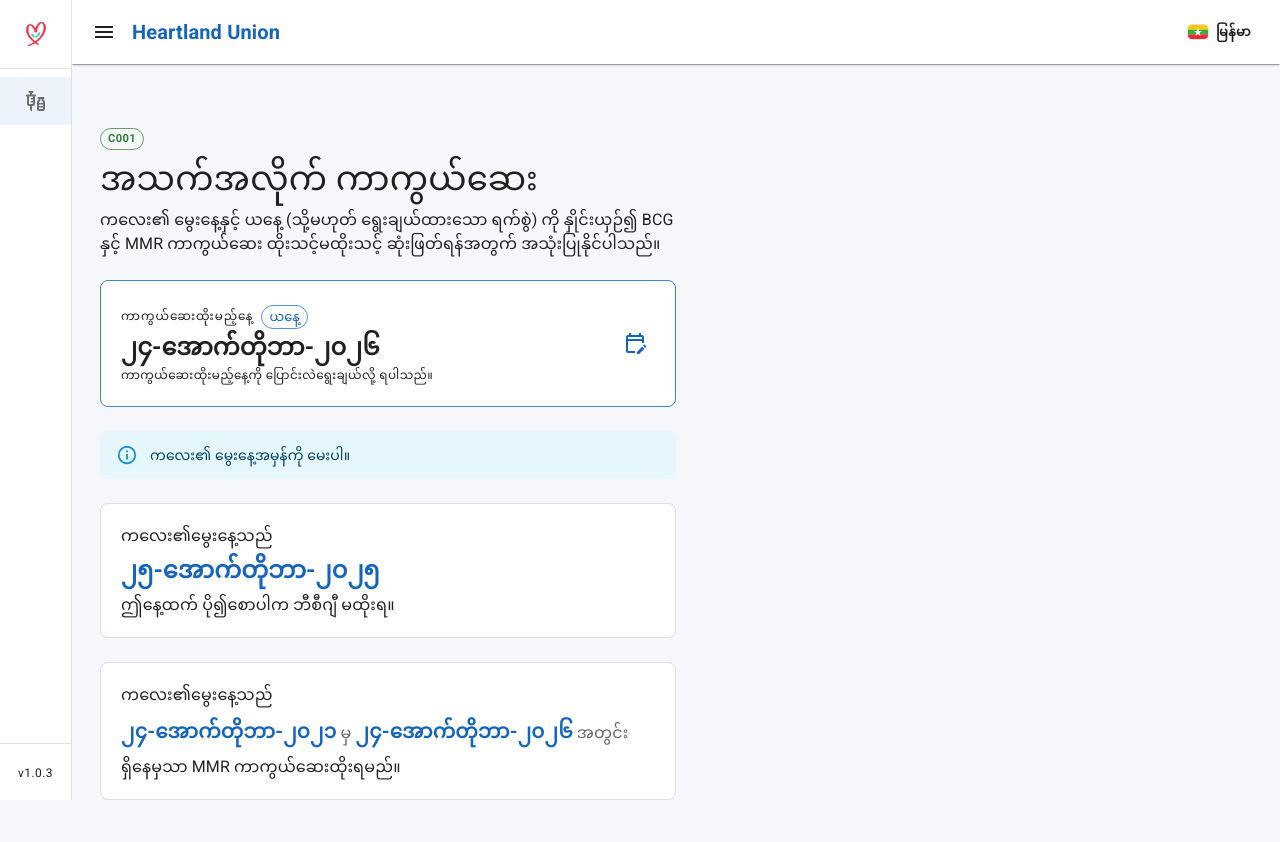
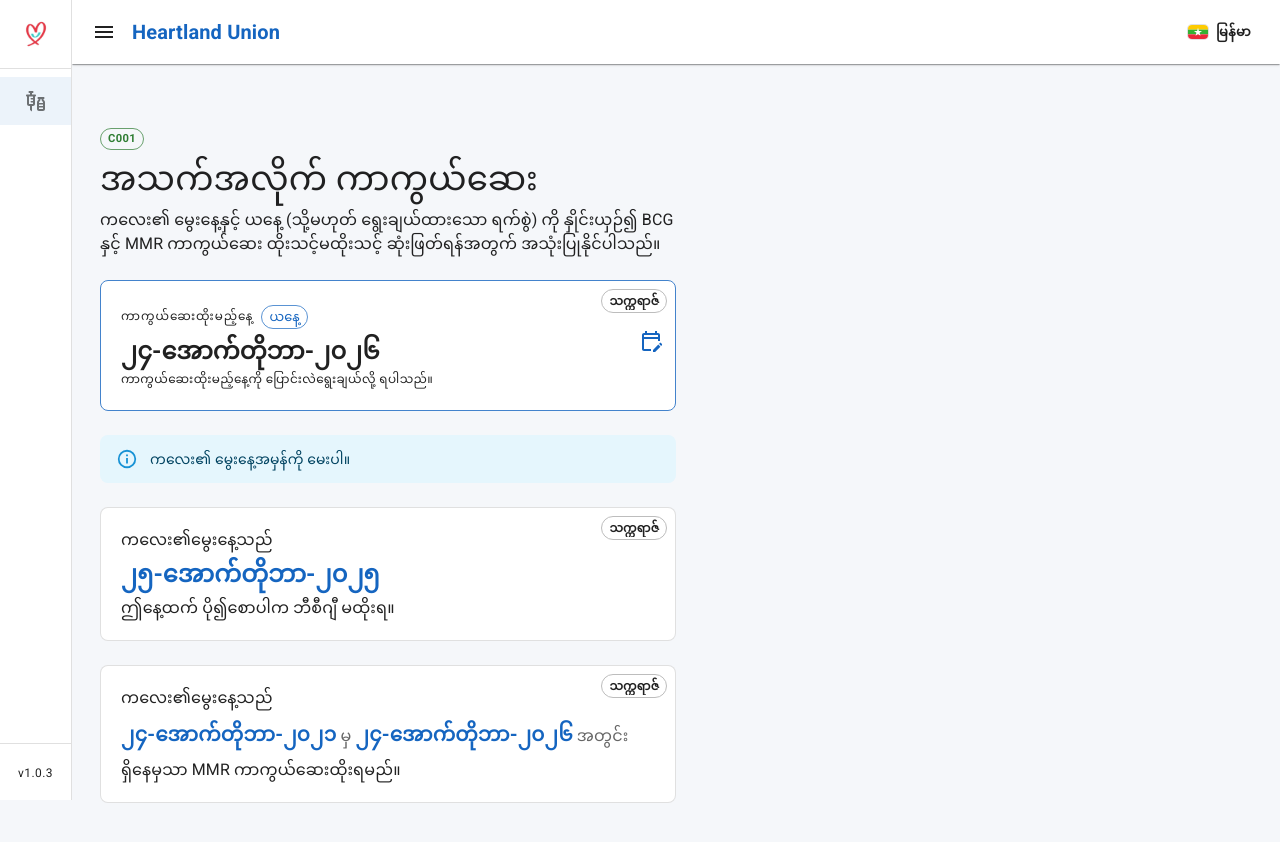
Before and after one commit to khutayant/hlu, a React (Vite) app: page / in a window 1280 px wide. Shown: the top 842 px of the page. Built offline with nearby package versions, Linux system fonts and the light colour scheme.

Commit message:
Add Myanmar calendar date dialogs via mycal on vaccination cards.
Co-authored-by: Cursor <cursoragent@cursor.com>

```diff
--- a/package.json
+++ b/package.json
@@ -25,6 +25,7 @@
     "@mui/x-date-pickers": "^9.16.0",
     "@tailwindcss/vite": "^4.3.3",
     "dayjs": "^1.11.23",
+    "mycal": "^2.2.0",
     "react": "^19.3.1",
     "react-dom": "^19.3.1",
     "react-router-dom": "^7.18.4",
--- a/src/pages/home/age-for-vaccination/age-for-vaccination.tsx
+++ b/src/pages/home/age-for-vaccination/age-for-vaccination.tsx
@@ -15,9 +15,11 @@ import { DateCalendar } from '@mui/x-date-pickers/DateCalendar';
 import { LocalizationProvider } from '@mui/x-date-pickers/LocalizationProvider';
 import dayjs, { type Dayjs } from 'dayjs';
 import { useMemo, useState, type MouseEvent } from 'react';
+import { useDialog } from '../../../providers/dialog.provider';
 import { useI18n } from '../../../providers/i18n.provider';
 import {
   formatDdMmmYyyy,
+  formatMyanmarCalendarDate,
   parseIsoDate,
   toDayjs,
   toIsoDate,
@@ -27,6 +29,7 @@ const PAGE_CODE = 'C001';
 
 function AgeForVaccinationPage() {
   const { t, locale } = useI18n();
+  const { openDialog } = useDialog();
   const [asOfIso, setAsOfIso] = useState(() => toIsoDate(dayjs()));
   const [asOfPickerAnchor, setAsOfPickerAnchor] = useState<HTMLElement | null>(
     null,
@@ -66,6 +69,84 @@ function AgeForVaccinationPage() {
     closeAsOfPicker();
   };
 
+  const openSelectedMyanmarDate = () => {
+    openDialog({
+      title: t('ageForVaccination.myanmarEraTitle'),
+      content: (
+        <Typography variant='h6' sx={{ fontWeight: 700 }}>
+          {formatMyanmarCalendarDate(selectedDate)}
+        </Typography>
+      ),
+      width: 360,
+    });
+  };
+
+  const openMinus12MyanmarDate = () => {
+    openDialog({
+      title: t('ageForVaccination.myanmarEraTitle'),
+      content: (
+        <Typography variant='h6' sx={{ fontWeight: 700 }}>
+          {formatMyanmarCalendarDate(minus12Date)}
+        </Typography>
+      ),
+      width: 360,
+    });
+  };
+
+  const myanmarDateChipSx = {
+    height: 'auto',
+    py: 0.75,
+    maxWidth: '100%',
+    '& .MuiChip-label': {
+      display: 'block',
+      whiteSpace: 'normal',
+      fontWeight: 700,
+      lineHeight: 1.4,
+      fontSize: '0.95rem',
+    },
+  } as const;
+
+  const openMmrMyanmarDate = () => {
+    openDialog({
+      title: t('ageForVaccination.myanmarEraTitle'),
+      content: (
+        <Stack spacing={1.25}>
+          <Stack
+            direction='row'
+            spacing={1}
+            sx={{ alignItems: 'center', flexWrap: 'wrap' }}
+          >
+            <Chip
+              label={formatMyanmarCalendarDate(minus60Date)}
+              color='primary'
+              variant='outlined'
+              sx={myanmarDateChipSx}
+            />
+            <Typography component='span' sx={{ fontWeight: 600 }}>
+              မှ
+            </Typography>
+          </Stack>
+          <Stack
+            direction='row'
+            spacing={1}
+            sx={{ alignItems: 'center', flexWrap: 'wrap' }}
+          >
+            <Chip
+              label={formatMyanmarCalendarDate(selectedDate)}
+              color='primary'
+              variant='outlined'
+              sx={myanmarDateChipSx}
+            />
+            <Typography component='span' sx={{ fontWeight: 600 }}>
+              အတွင်း
+            </Typography>
+          </Stack>
+        </Stack>
+      ),
+      width: 420,
+    });
+  };
+
   return (
     <Stack spacing={3} className='w-full max-w-xl'>
       {/* Header */}
@@ -99,59 +180,28 @@ function AgeForVaccinationPage() {
         variant='outlined'
         sx={{
           p: 2.5,
+          position: 'relative',
           borderColor: 'primary.light',
           bgcolor: 'background.paper',
         }}
       >
-        <Stack direction='row' spacing={1.5} sx={{ alignItems: 'center' }}>
-          {/* Beautify Icon */}
-          {/* <Box
+        <Chip
+          label='သက္ကရာဇ်'
+          size='small'
+          variant='outlined'
+          clickable
+          onClick={openSelectedMyanmarDate}
+          aria-label={t('ageForVaccination.showMyanmarDate')}
           sx={{
-              width: 56,
-              height: 56,
-              display: 'inline-flex',
-              alignItems: 'center',
-              justifyContent: 'center',
-              color: 'primary.main',
-              bgcolor: 'transparent',
-              border: 1,
-              borderColor: 'primary.main',
-              borderRadius: 1,
-              flexShrink: 0,
+            position: 'absolute',
+            top: 8,
+            right: 8,
+            zIndex: 1,
+            height: 24,
+            fontWeight: 600,
+            fontSize: '0.75rem',
           }}
-          >
-          </Box> */}
-
-          {/* Today Date Display */}
-          <Box sx={{ minWidth: 0, flex: 1 }}>
-            {/* Vaccination Date Label */}
-            <Stack
-              direction='row'
-              spacing={1}
-              sx={{ alignItems: 'center', flexWrap: 'wrap' }}
-            >
-              <Typography variant='overline' color='text.secondary'>
-                {t('ageForVaccination.todayCardTitle')}
-              </Typography>
-              {isAsOfToday ? (
-                <Chip
-                  size='small'
-                  color='primary'
-                  variant='outlined'
-                  label={t('ageForVaccination.todayChip')}
         />
-              ) : null}
-            </Stack>
-            {/* Today Value */}
-            <Typography variant='h5' sx={{ fontWeight: 700, lineHeight: 1.2 }}>
-              {todayDisplay}
-            </Typography>
-            {/* Today Hint */}
-            <Typography variant='caption' color='text.secondary'>
-              {t('ageForVaccination.todayCardHint')}
-            </Typography>
-          </Box>
-
         {/* Date Picker Trigger */}
         <IconButton
           color='primary'
@@ -159,6 +209,12 @@ function AgeForVaccinationPage() {
           aria-haspopup='dialog'
           aria-expanded={isAsOfPickerOpen}
           onClick={openAsOfPicker}
+          sx={{
+            position: 'absolute',
+            top: 40,
+            right: 4,
+            zIndex: 1,
+          }}
         >
           <EditCalendarOutlinedIcon />
         </IconButton>
@@ -203,6 +259,35 @@ function AgeForVaccinationPage() {
             </Box>
           </LocalizationProvider>
         </Popover>
+
+        {/* Today Date Display */}
+        <Stack spacing={0.5}>
+          {/* Vaccination Date Label */}
+          <Stack
+            direction='row'
+            spacing={1}
+            sx={{ alignItems: 'center', flexWrap: 'wrap' }}
+          >
+            <Typography variant='overline' color='text.secondary'>
+              {t('ageForVaccination.todayCardTitle')}
+            </Typography>
+            {isAsOfToday ? (
+              <Chip
+                size='small'
+                color='primary'
+                variant='outlined'
+                label={t('ageForVaccination.todayChip')}
+              />
+            ) : null}
+          </Stack>
+          {/* Today Value */}
+          <Typography variant='h5' sx={{ fontWeight: 700, lineHeight: 1.2 }}>
+            {todayDisplay}
+          </Typography>
+          {/* Today Hint */}
+          <Typography variant='caption' color='text.secondary'>
+            {t('ageForVaccination.todayCardHint')}
+          </Typography>
         </Stack>
       </Paper>
 
@@ -214,10 +299,28 @@ function AgeForVaccinationPage() {
         variant='outlined'
         sx={{
           p: 2.5,
+          position: 'relative',
           borderColor: 'divider',
           bgcolor: 'background.paper',
         }}
       >
+        <Chip
+          label='သက္ကရာဇ်'
+          size='small'
+          variant='outlined'
+          clickable
+          onClick={openMinus12MyanmarDate}
+          aria-label={t('ageForVaccination.showMyanmarDate')}
+          sx={{
+            position: 'absolute',
+            top: 8,
+            right: 8,
+            zIndex: 1,
+            height: 24,
+            fontWeight: 600,
+            fontSize: '0.75rem',
+          }}
+        />
         <Stack spacing={1}>
           <Typography color='text.secondary'>
             {t('ageForVaccination.minus12Lead')}
@@ -240,10 +343,28 @@ function AgeForVaccinationPage() {
         variant='outlined'
         sx={{
           p: 2.5,
+          position: 'relative',
           borderColor: 'divider',
           bgcolor: 'background.paper',
         }}
       >
+        <Chip
+          label='သက္ကရာဇ်'
+          size='small'
+          variant='outlined'
+          clickable
+          onClick={openMmrMyanmarDate}
+          aria-label={t('ageForVaccination.showMyanmarDate')}
+          sx={{
+            position: 'absolute',
+            top: 8,
+            right: 8,
+            zIndex: 1,
+            height: 24,
+            fontWeight: 600,
+            fontSize: '0.75rem',
+          }}
+        />
         <Stack spacing={1}>
           <Typography color='text.secondary'>
             {t('ageForVaccination.mmrLead')}
--- a/src/providers/dialog.provider.tsx
+++ b/src/providers/dialog.provider.tsx
@@ -1,5 +1,6 @@
 import { Box, Button, Fade, Modal, Typography } from '@mui/material';
 import { createContext, useContext, useState, type ReactNode } from 'react';
+import { useI18n } from './i18n.provider';
 
 export type DialogSize = 'fit-content' | 'fullscreen';
 
@@ -19,6 +20,7 @@ type DialogContextValue = {
 const DialogContext = createContext<DialogContextValue | null>(null);
 
 export function DialogProvider({ children }: { children: ReactNode }) {
+  const { t } = useI18n();
   const [dialog, setDialog] = useState<DialogOptions | null>(null);
   const [isOpen, setIsOpen] = useState(false);
 
@@ -109,7 +111,7 @@ export function DialogProvider({ children }: { children: ReactNode }) {
                 {dialog.actions !== undefined ? (
                   dialog.actions
                 ) : (
-                  <Button onClick={closeDialog}>Close</Button>
+                  <Button onClick={closeDialog}>{t('common.close')}</Button>
                 )}
               </Box>
             </Box>
--- a/src/resources/data/locales/en.ts
+++ b/src/resources/data/locales/en.ts
@@ -13,6 +13,7 @@ const en = {
     myanmar: 'Myanmar',
     allowed: 'allowed',
     notAllowed: 'not allowed',
+    close: 'Close',
   },
   ageForVaccination: {
     title: 'Age for vaccination',
@@ -24,6 +25,8 @@ const en = {
     askTrueDob: "Ask for the child's true date of birth.",
     minus12Lead: "If the child's date of birth is",
     minus12Rule: 'earlier than this day, do not give BCG.',
+    myanmarEraTitle: 'မြန်မာသက္ကရာဇ်',
+    showMyanmarDate: 'Show Myanmar calendar date',
     mmrLead: "The child's date of birth is",
     mmrFrom: 'to',
     mmrWithin: '',
--- a/src/resources/data/locales/mm.ts
+++ b/src/resources/data/locales/mm.ts
@@ -13,6 +13,7 @@ const mm = {
     myanmar: 'မြန်မာ',
     allowed: 'ခွင့်ပြုသည်',
     notAllowed: 'ခွင့်မပြုပါ',
+    close: 'ပိတ်ရန်',
   },
   ageForVaccination: {
     title: 'အသက်အလိုက် ကာကွယ်ဆေး',
@@ -24,6 +25,8 @@ const mm = {
     askTrueDob: 'ကလေး၏ မွေးနေ့အမှန်ကို မေးပါ။',
     minus12Lead: 'ကလေး၏မွေးနေ့သည်',
     minus12Rule: 'ဤနေ့ထက် ပို၍စောပါက ဘီစီဂျီ မထိုးရ။',
+    myanmarEraTitle: 'မြန်မာသက္ကရာဇ်',
+    showMyanmarDate: 'မြန်မာသက္ကရာဇ် ပြရန်',
     mmrLead: 'ကလေး၏မွေးနေ့သည်',
     mmrFrom: 'မှ',
     mmrWithin: 'အတွင်း',
```
Also changed, not shown: src/pages/home/age-for-vaccination/age-for-vaccination.tool.ts (+7 -0 lines), 1 other file (tests, documents, lock files or other folders). Lines whose indentation alone changed are shown as unchanged.
